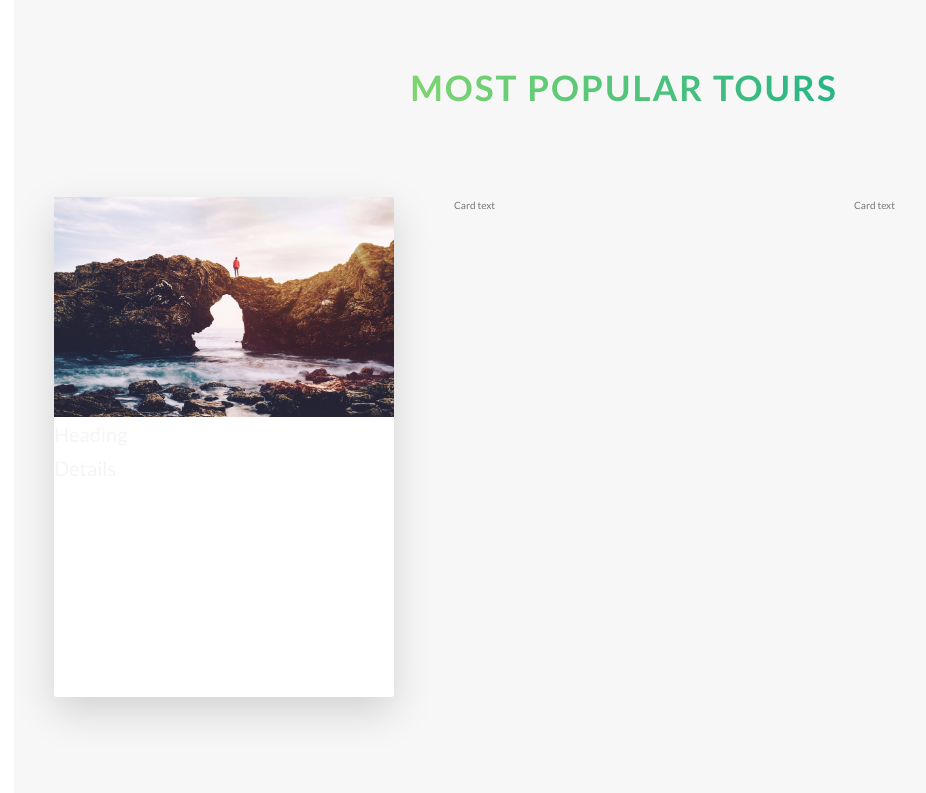
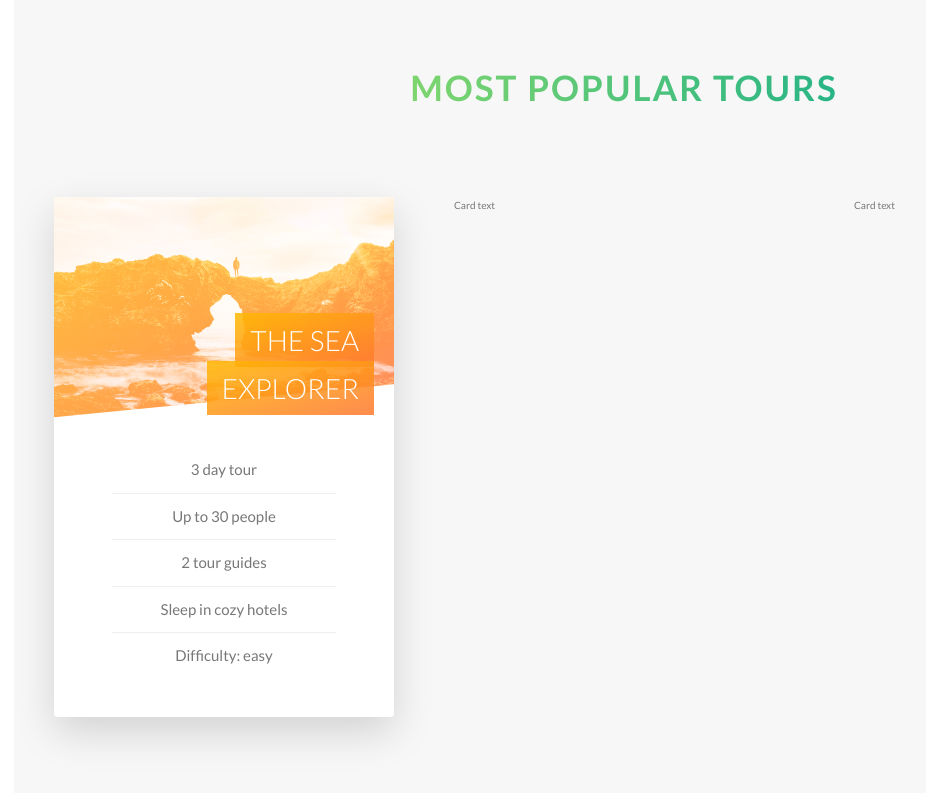
Before and after one commit to DaVille06/NatureTours, a website: page index.html in a window 1280 px wide. Shown: the part 2222-3015 px from the top of the page, without its empty margins (16-942 px from the left). Drawn offline with Linux system fonts and the light colour scheme.

Commit message:
Completed the front of card 1

```diff
--- a/index.html
+++ b/index.html
@@ -115,8 +115,18 @@
                     <div class="card">
                         <div class="card__side card__side--front">
                             <div class="card__picture card__picture--1">&nbsp;</div>
-                            <div class="card__heading">Heading</div>
-                            <div class="card__details">Details</div>
+                            <h4 class="card__heading">
+                                <span class="card__heading-span card__heading-span--1">The sea explorer</span>
+                            </h4>
+                            <div class="card__details">
+                                <ul>
+                                    <li>3 day tour</li>
+                                    <li>Up to 30 people</li>
+                                    <li>2 tour guides</li>
+                                    <li>Sleep in cozy hotels</li>
+                                    <li>Difficulty: easy</li>
+                                </ul>
+                            </div>
                         </div>
                         <div class="card__side card__side--back card__side--back--1">
                             BACK
--- a/sass/abstracts/_variables.scss
+++ b/sass/abstracts/_variables.scss
@@ -11,6 +11,7 @@ $color-tertiary-dark: #5643fa;
 
 $color-grey-dark: #777;
 $color-grey-light-1: #f7f7f7;
+$color-grey-light-2: #eee;
 $color-white: #fff;
 $color-black: #000;
 
--- a/sass/components/_card.scss
+++ b/sass/components/_card.scss
@@ -3,10 +3,10 @@
     perspective: 150rem;
     -moz-perspective: 150rem;
     position: relative;
-  height: 50rem;
+    height: 52rem;
 
     &__side {
-    height: 50rem;
+        height: 52rem;
         transition: all 0.8s ease;
         position: absolute;
         top: 0;
@@ -14,10 +14,8 @@
         width: 100%;
         backface-visibility: hidden;
         border-radius: 3px;
+        overflow: hidden;
         box-shadow: 0 1.5rem 4rem $default-box-shadow;
-
-    color: whitesmoke;
-    font-size: 2rem;
 
         &--front {
             background-color: $color-white;
@@ -65,8 +63,17 @@
     &__picture {
         background-size: cover;
         height: 22rem;
+        background-blend-mode: screen;
+        -webkit-clip-path: polygon(0 0, 100% 0, 100% 85%, 0 100%);
+        clip-path: polygon(0 0, 100% 0, 100% 85%, 0 100%);
+
         &--1 {
-      background-image: url(../img/nat-5.jpg);
+            background-image: linear-gradient(
+                    to right bottom,
+                    $color-secondary-light,
+                    $color-secondary-dark
+                ),
+                url(../img/nat-5.jpg);
         }
 
         &--2 {
@@ -77,4 +84,54 @@
             background-image: url(../img/nat-5.jpg);
         }
     }
+
+    &__heading {
+        font-size: 2.8rem;
+        font-weight: 300;
+        text-transform: uppercase;
+        color: $color-white;
+        position: absolute;
+        top: 12rem;
+        right: 2rem;
+        text-align: right;
+        width: 75%;
     }
+
+    &__heading-span {
+        padding: 1rem 1.5rem;
+        -webkit-box-decoration-break: clone;
+        box-decoration-break: clone;
+
+        &--1 {
+            background-image: linear-gradient(
+                to right bottom,
+                rgba($color-secondary-light, 0.85),
+                rgba($color-secondary-dark, 0.85)
+            );
+        }
+
+        &--2 {
+        }
+
+        &--3 {
+        }
+    }
+
+    &__details {
+        padding: 3rem;
+        ul {
+            list-style: none;
+            width: 80%;
+            margin: 0 auto;
+            li {
+                text-align: center;
+                font-size: 1.5rem;
+                padding: 1rem;
+
+                &:not(:last-child) {
+                    border-bottom: 1px solid $color-grey-light-2;
+                }
+            }
+        }
+    }
+}
--- a/sass/layout/_header.scss
+++ b/sass/layout/_header.scss
@@ -9,6 +9,7 @@
     background-size: cover;
     background-position: top;
     position: relative;
+    -webkit-clip-path: polygon(0 0, 100% 0, 100% 75vh, 0 100%);
     clip-path: polygon(0 0, 100% 0, 100% 75vh, 0 100%);
 
     &__logo-box {
```
Also changed, not shown: css/style.css. Lines whose indentation alone changed are shown as unchanged.
